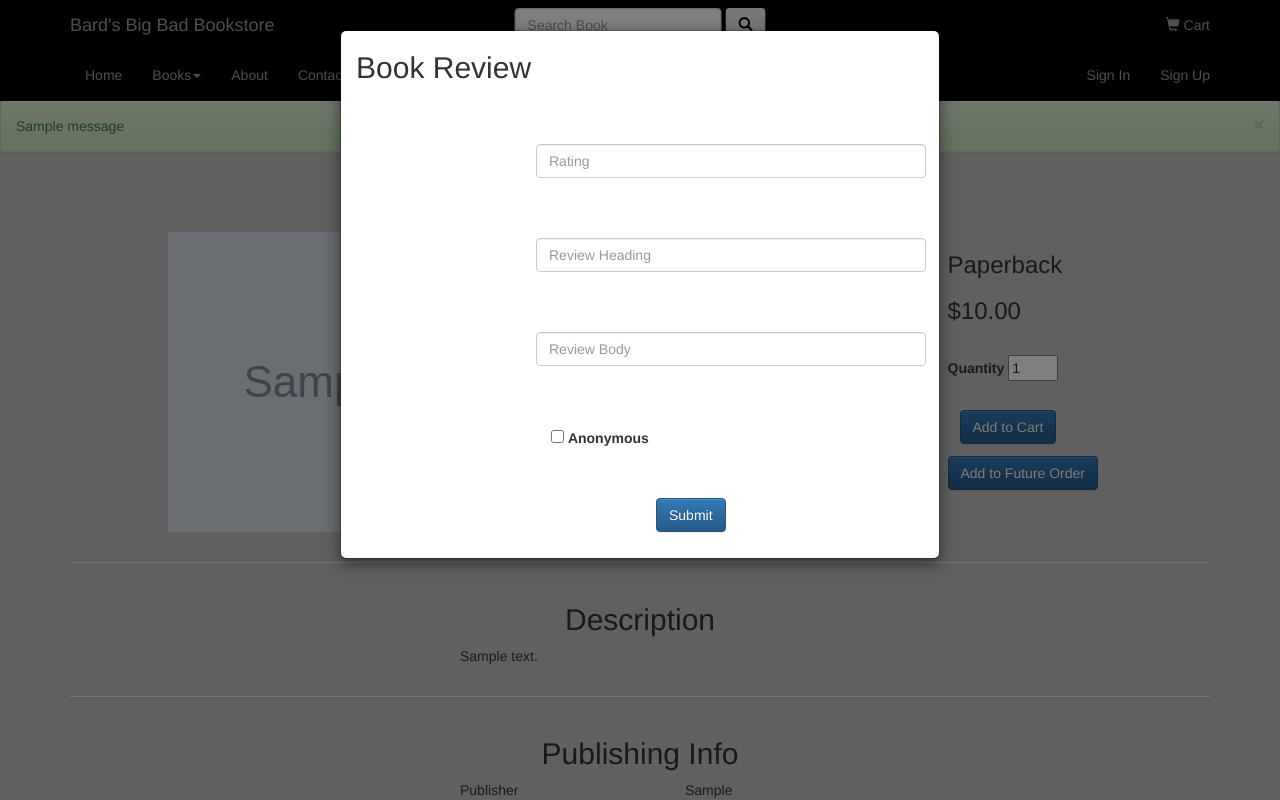
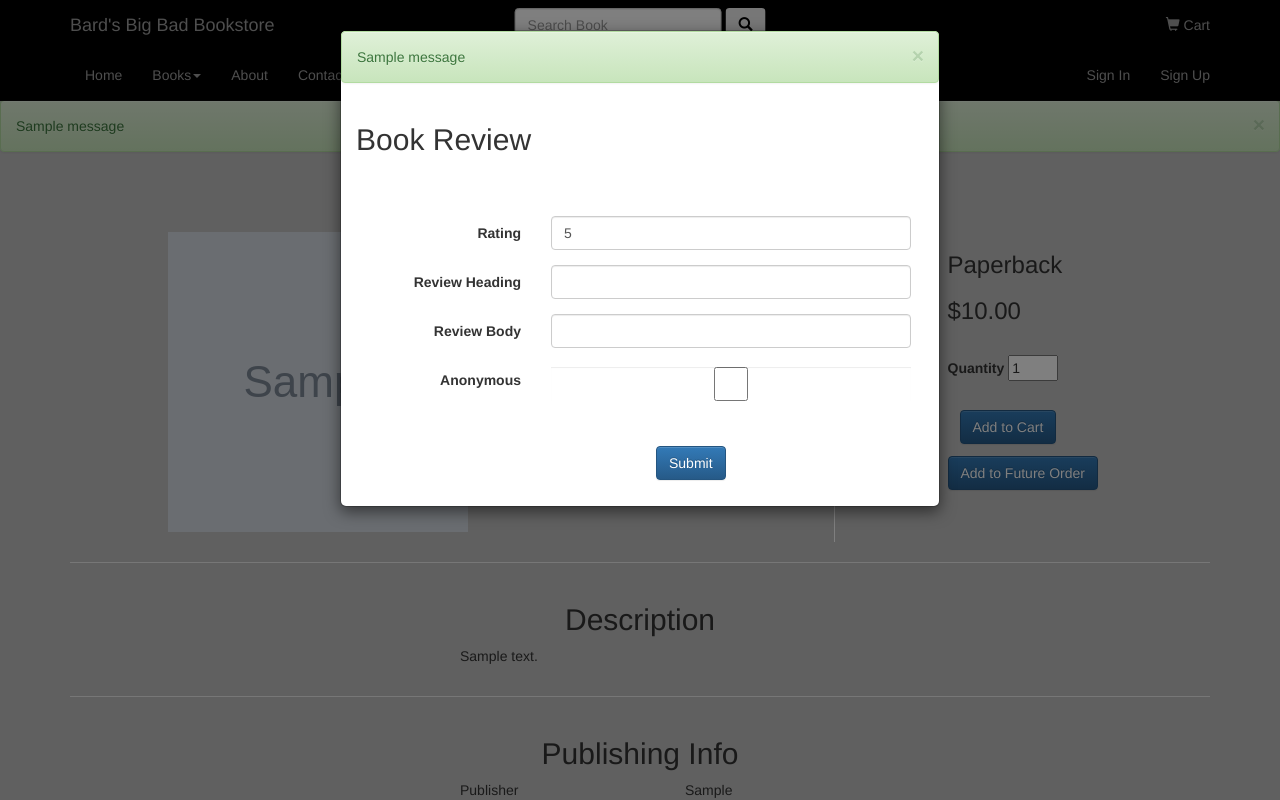
Before and after one commit to mikeweiland/CEN4010, a Django app: a page that uses bookstore/products/templates/products/bookDetail.html in a window 1280 px wide, after a click on "Write Review". Run offline with Django 3.2, Linux system fonts and the light colour scheme; tables that the repository leaves empty hold one stand-in row (values such as "Sample post"); grey boxes marked "Sample" are stand-in pictures; one stand-in notice (Sample message) is shown; parts of the project's set-up code (start-up, migrations or seed data) failed here and were passed over; some libraries are stand-ins or nearby versions.

Commit message:
Book reviews can be submitted and stored appropriately in the database

```diff
--- a/bookstore/products/forms.py
+++ b/bookstore/products/forms.py
@@ -4,6 +4,7 @@ from .models import Review
 
 
 class ReviewForm(ModelForm):
+    book_id = forms.CharField(widget=forms.HiddenInput())
     user_rating = forms.DecimalField(label='Rating', max_digits=3, decimal_places=2)
     review_header = forms.CharField(label="Review Heading", max_length=255)
     review_body = forms.CharField(label="Review Body")
@@ -11,4 +12,4 @@ class ReviewForm(ModelForm):
 
     class Meta:
         model = Review
-        fields = ['user_rating', 'review_header', 'review_body', 'anonymous']
+        fields = ['book_id', 'user_rating', 'review_header', 'review_body', 'anonymous']
--- a/bookstore/products/templates/products/bookDetail.html
+++ b/bookstore/products/templates/products/bookDetail.html
@@ -109,8 +109,7 @@
         <div class="col-xs-12 col-sm-3 col-sm-push-1">
             <h2>Customer Reviews</h2>
 
-            <a class="btn btn-lg btn-success" data-toggle="modal" data-target="#modalReview"
-               href="{% url 'products:addBookReview' %}">Write Review</a>
+            <a class="btn btn-lg btn-success" data-toggle="modal" data-target="#modalReview">Write Review</a>
             <!-- Review Form Modal -->
             <div class="modal fade" id="modalReview" role="dialog">
                <div class="modal-dialog">
--- a/bookstore/products/templates/products/bookReview.html
+++ b/bookstore/products/templates/products/bookReview.html
@@ -1,29 +1,61 @@
 {% load static from staticfiles %}
 {% load bootstrap3 %}
 
+{% if messages %}
+    {% for message in messages %}
+        <div class="alert {{ message.tags }} alert-dismissible" role="alert">
+            <button type="button" class="close" data-dismiss="alert" aria-label="Close">
+                <span aria-hidden="true">&times;</span>
+            </button>
+            {{ message }}
+        </div>
+    {% endfor %}
+{% endif %}
 
 <div class="container">
     <h2>Book Review</h2>
     <p style="padding:20px"></p>
-    <form method="POST" action="" class="form-horizontal" role="form">{% csrf_token %}
-
-        {% for field in form %}
+    <form method="POST" action="{% url 'products:addBookReview' %}" class="form-horizontal" role="form">{% csrf_token %}
+            <div class="form-group">
+                <input type="hidden" name="next" value="{{ request.path }}">
+                <input type="hidden" name="book_id" value="{{ book.id }}">
+                <div class="col-sm-2 control-label">
+                    <label for="user_rating">Rating</label>
+                </div>
+                <div class="col-sm-4">
+                    <input class="form-control" type="number" name="user_rating" id="user_rating" min="1" max="10" value="5">
+                </div>
+            </div>
             <div class="form-group">
                 <div class="col-sm-2 control-label">
-                    {% bootstrap_label field.label %}
+                    <label for="review_header">Review Heading</label>
                 </div>
                 <div class="col-sm-4">
-                    {% bootstrap_field field show_label=False form_group_class=None placeholder="" %}
+                    <input class="form-control" type="text" name="review_header" id="review_header">
+                </div>
+            </div>
+            <div class="form-group">
+                <div class="col-sm-2 control-label">
+                    <label for="review_body">Review Body</label>
+                </div>
+                <div class="col-sm-4">
+                    <input class="form-control" type="textarea" rows="8" cols="80" name="review_body" id="review_body">
+                </div>
+            </div>
+            <div class="form-group">
+                <div class="col-sm-2 control-label">
+                    <label for="anonymous">Anonymous</label>
+                </div>
+                <div class="col-sm-4">
+                    <input type="hidden" name="anonymous" value="False">
+                    <input class="form-control" type="checkbox" name="anonymous" id="anonymous" value="True">
                 </div>
             </div>
             <p style="padding:10px;"></p>
-        {% endfor %}
 
-        {% buttons %}
         <div class="col-sm-offset-3 col-sm-2">
             <button type="submit" class="btn btn-md btn-primary">Submit</button>
         </div>
-        {% endbuttons %}
     </form>
     <p style="padding:25px"></p>
 </div>
--- a/bookstore/products/urls.py
+++ b/bookstore/products/urls.py
@@ -4,7 +4,7 @@ from . import views
 urlpatterns = [
     url(r'^genre/(?P<genre>\w+)/$', views.books_by_genre, name='bookGenre'),
     url(r'^bookDetail/(?P<title>.*)/$', views.get_book_details, name='bookDetail'),
-    url(r'^review/$', views.ReviewCreate.as_view(), name='addBookReview'),
+    url(r'^review/', views.add_book_review, name='addBookReview'),
     url(r'^bookByAuthor/(?P<author_id>.*)/$', views.get_book_by_author, name='bookByAuthor'),
     url(r'search/$', views.search, name="search"),
 ]
--- a/bookstore/products/views.py
+++ b/bookstore/products/views.py
@@ -4,6 +4,7 @@ from django.urls import reverse
 from . import models
 from django.views.generic import CreateView
 from .forms import ReviewForm
+from django.http import HttpResponseRedirect
 
 
 def books_by_genre(request, genre):
@@ -50,4 +51,22 @@ class ReviewCreate(CreateView):
         return super(ReviewCreate, self).form_valid(form)
 
     def get_success_url(self):
+        messages.success(self.request, 'Thank you for reviewing this title!')
         return reverse('next')
+
+def add_book_review(request):
+    # get parameters from quantity form
+    user_id = request.user.user_id
+    user_rating = request.POST.get('user_rating')
+    review_header = request.POST.get('review_header')
+    review_body = request.POST.get('review_body')
+    anonymous = request.POST.get('anonymous')
+    book_id = request.POST.get('book_id')
+
+    # add order item to database
+    add_review = models.Review.objects.create(book_id=book_id, user_id=user_id, user_rating=user_rating,
+                                        review_header=review_header, review_body=review_body,
+                                        anonymous=anonymous)
+    add_review.save()
+
+    return HttpResponseRedirect(request.POST.get('next'))
```
